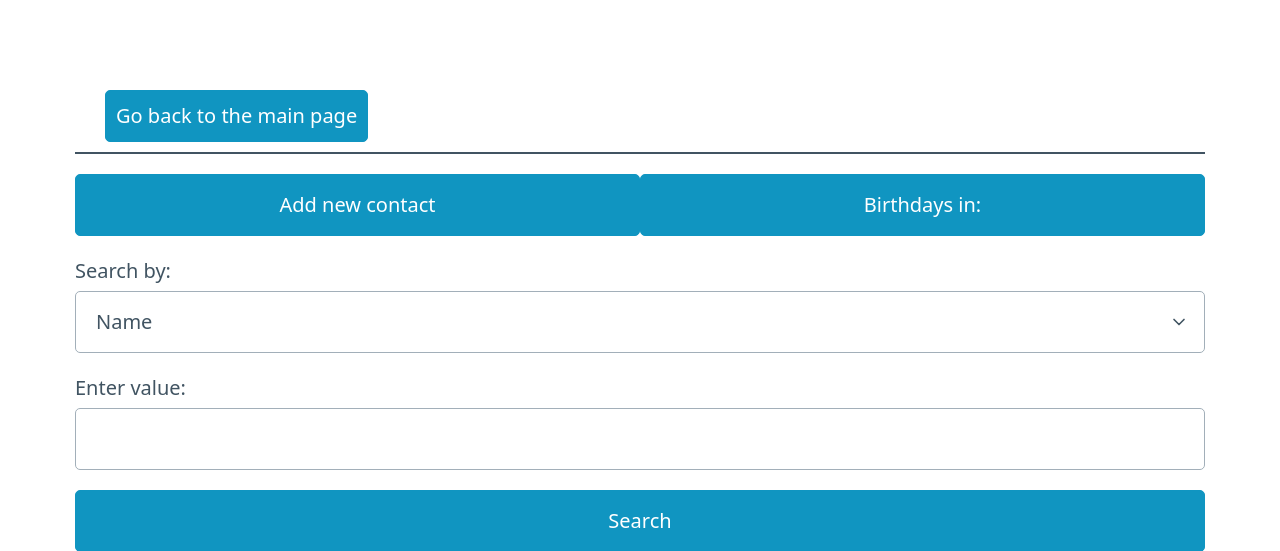
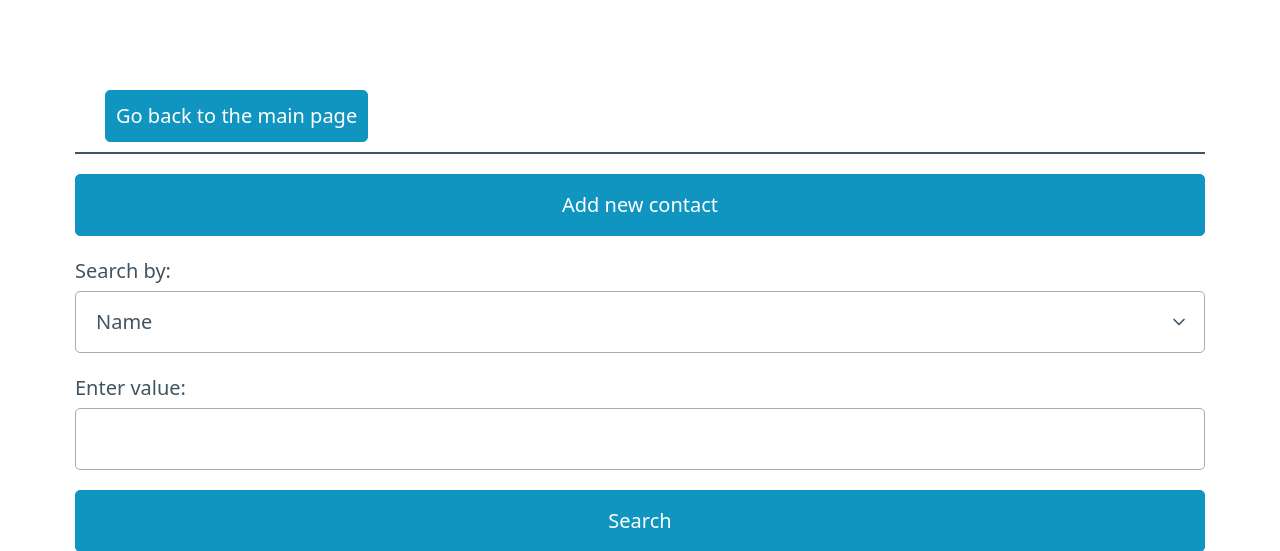
Before and after one commit to Vladosinfo/Personal_Assistant_DjangoApp, a Django app: page /contacts/ in a window 1280 px wide. Shown: the top 551 px of the page. Run offline with Django 5.2, Linux system fonts and the light colour scheme; data that the repository does not hold is empty.

Commit message:
Update contacts.html

```diff
--- a/per_assist/contacts/templates/contacts/contacts.html
+++ b/per_assist/contacts/templates/contacts/contacts.html
@@ -25,7 +25,6 @@
 </style>
 <nav>
     <button type="submit" onclick="window.location.href = {% url 'contacts:add_contact' %}">Add new contact</button>
-    <button type="submit" onclick="window.location.href ={% url 'contacts:contacts_with_upcoming_birthdays' %}">Birthdays in:</button>
 </nav>
 
 <form method="post" action="{% url 'contacts:search_contacts' %}">
```
